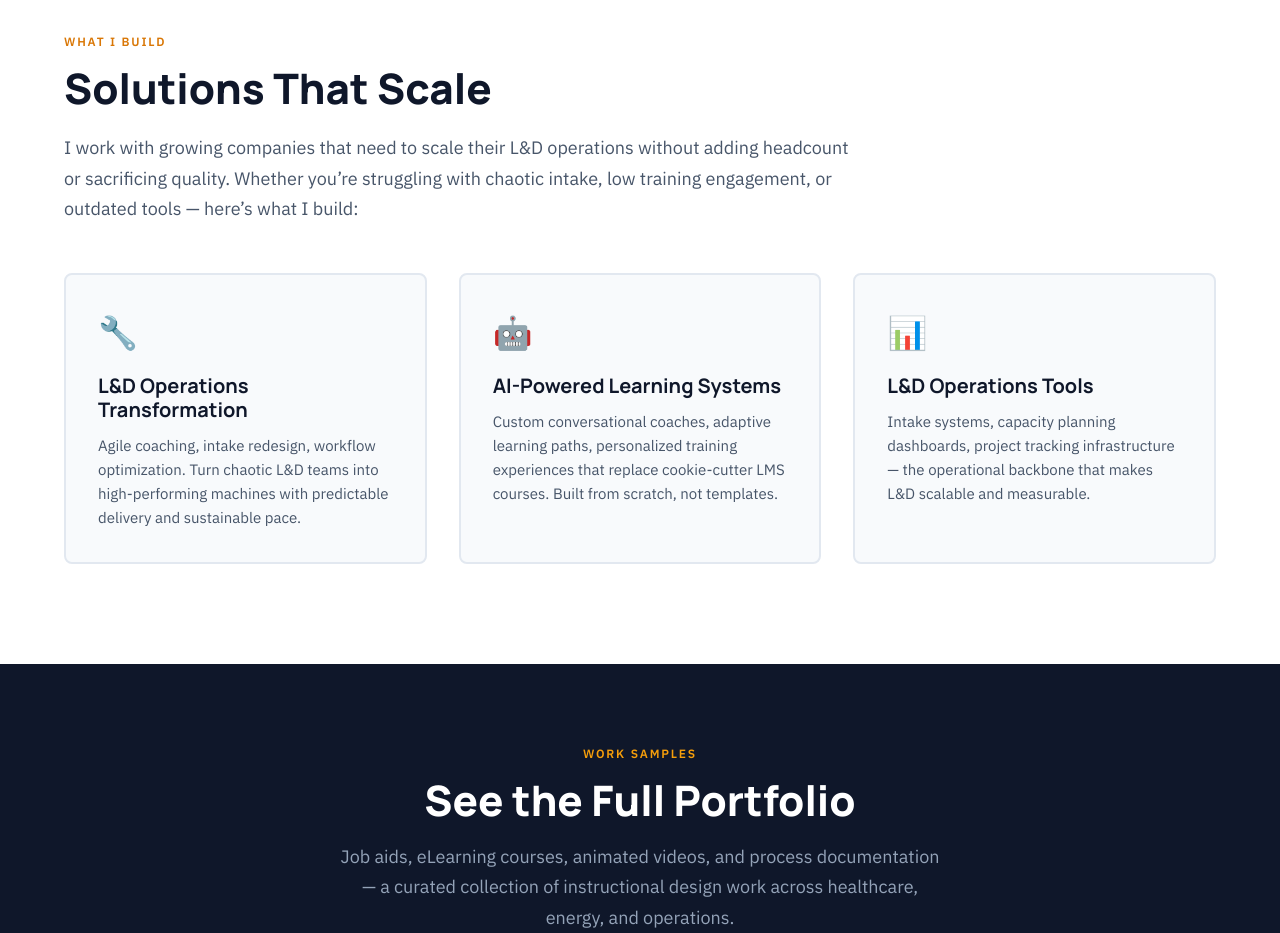
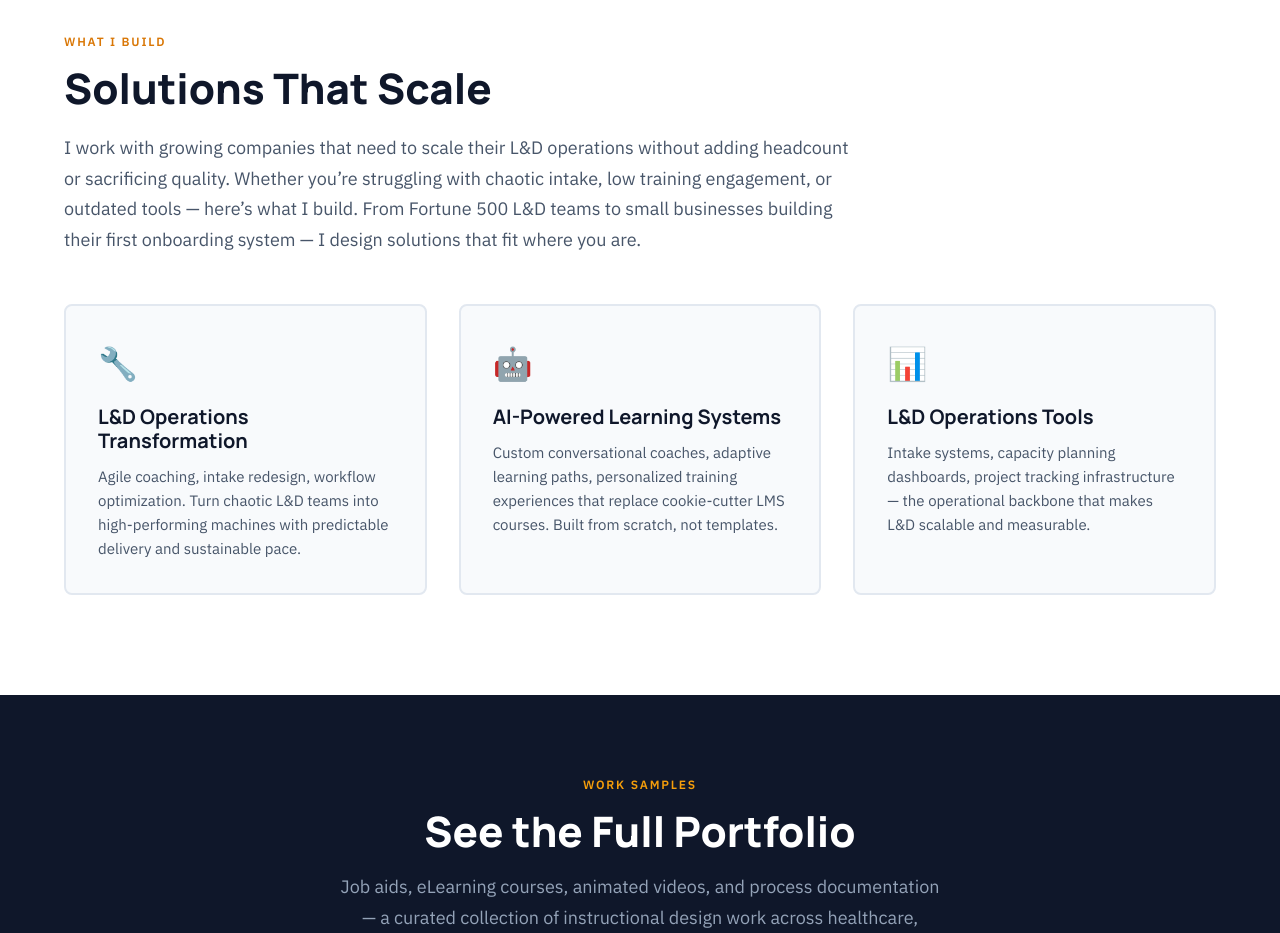
Before and after one commit to karasmart93/kara-smart-site, a plain HTML site: page index.html in a window 1280 px wide. Shown: the part 3500-4433 px from the top of the page. Drawn offline with Linux system fonts and the light colour scheme.

Commit message:
Add files via upload

```diff
--- a/index.html
+++ b/index.html
@@ -340,7 +340,7 @@
     <div class="section-label">What I Build</div>
     <h2 class="section-title">Solutions That Scale</h2>
     <p class="section-intro">
-      I work with growing companies that need to scale their L&amp;D operations without adding headcount or sacrificing quality. Whether you&rsquo;re struggling with chaotic intake, low training engagement, or outdated tools &mdash; here&rsquo;s what I build:
+      I work with growing companies that need to scale their L&amp;D operations without adding headcount or sacrificing quality. Whether you&rsquo;re struggling with chaotic intake, low training engagement, or outdated tools &mdash; here&rsquo;s what I build. From Fortune 500 L&amp;D teams to small businesses building their first onboarding system &mdash; I design solutions that fit where you are.
     </p>
 
     <div class="services-grid">
```
